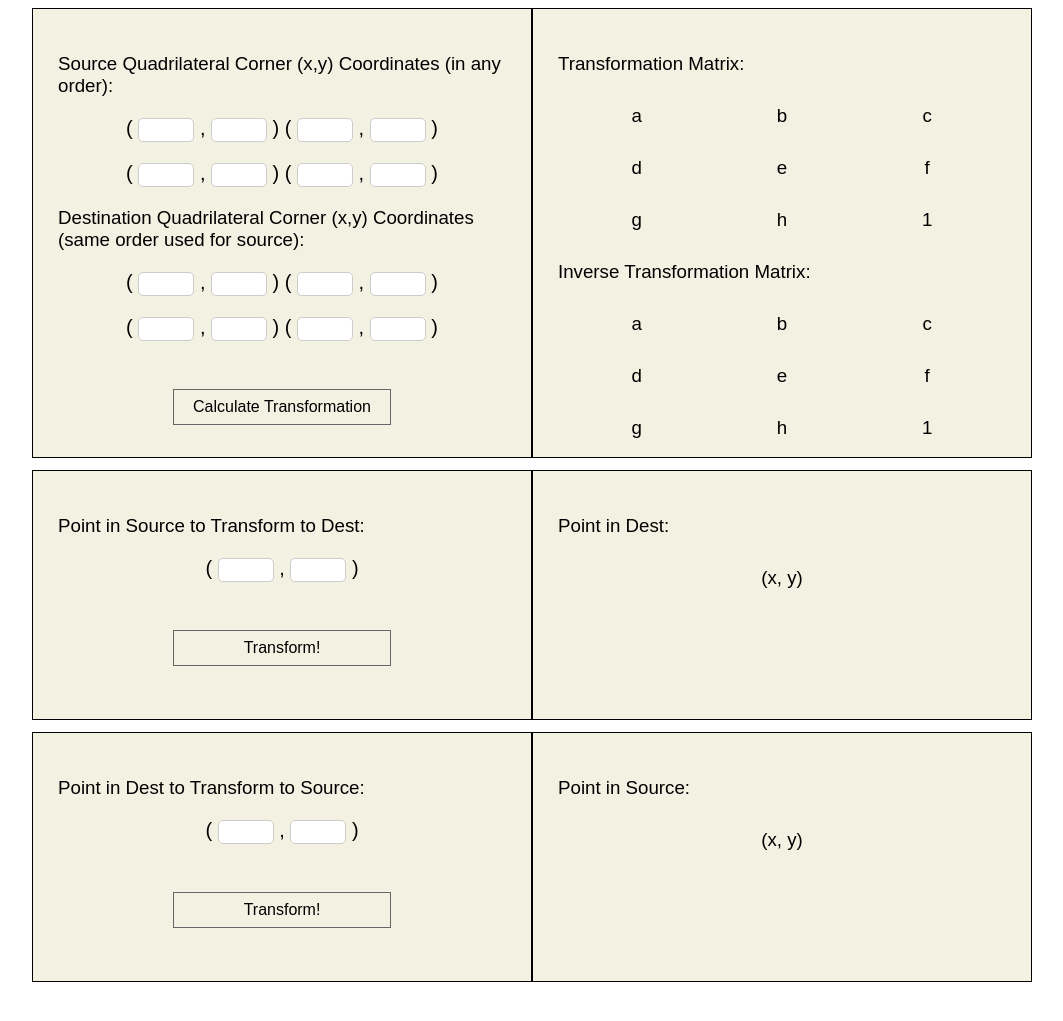
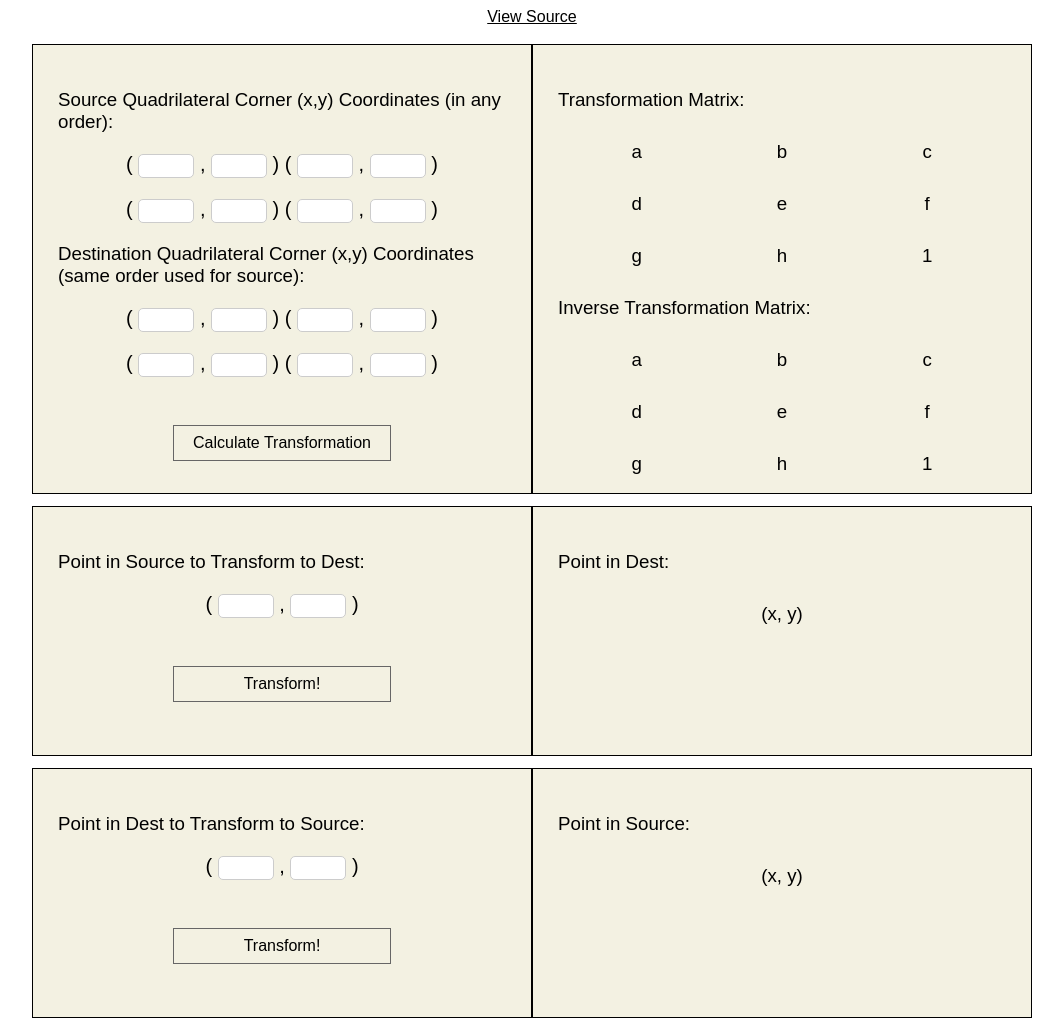
Before and after one commit to jlouthan/perspective-transform, a website: page examples/test-ui/index.html in a window 1280 px wide. Shown: the whole page, without its empty margins (108-1171 px from the left). Drawn offline with nearby package versions, Linux system fonts and the light colour scheme.

Commit message:
linking to source in test UI example

```diff
--- a/examples/test-ui/index.html
+++ b/examples/test-ui/index.html
@@ -73,12 +73,24 @@
         #transResult, #transResultInv {
             width: auto;
         }
+        div.view-source{
+            text-align: center;
+            padding-bottom: 18px;
+        }
+        div.view-source a{
+            color: black;
+        }
     </style>
   </head>
   <body>
     <!--[if lt IE 9]>
       <p class="browsehappy">You are using an <strong>outdated</strong> browser. Please <a href="http://browsehappy.com/">upgrade your browser</a> to improve your experience.</p>
     <![endif]-->
+
+    <div class="view-source">
+        <a href="https://github.com/jlouthan/perspective-transform/tree/master/examples/test-ui">View Source</a>
+    </div>
+
     <div class="container">
     <div class="input">
         <h3>Source Quadrilateral Corner (x,y) Coordinates (in any order):</h3>
```
